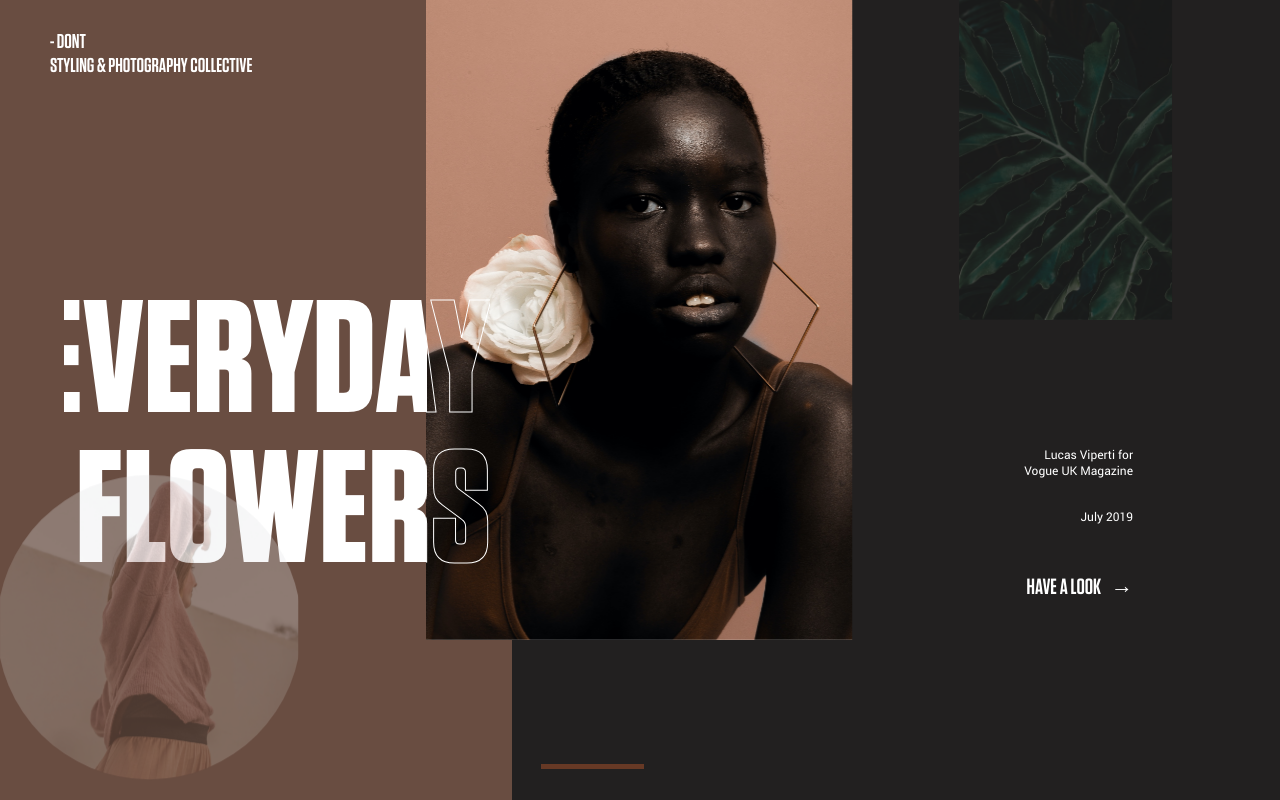
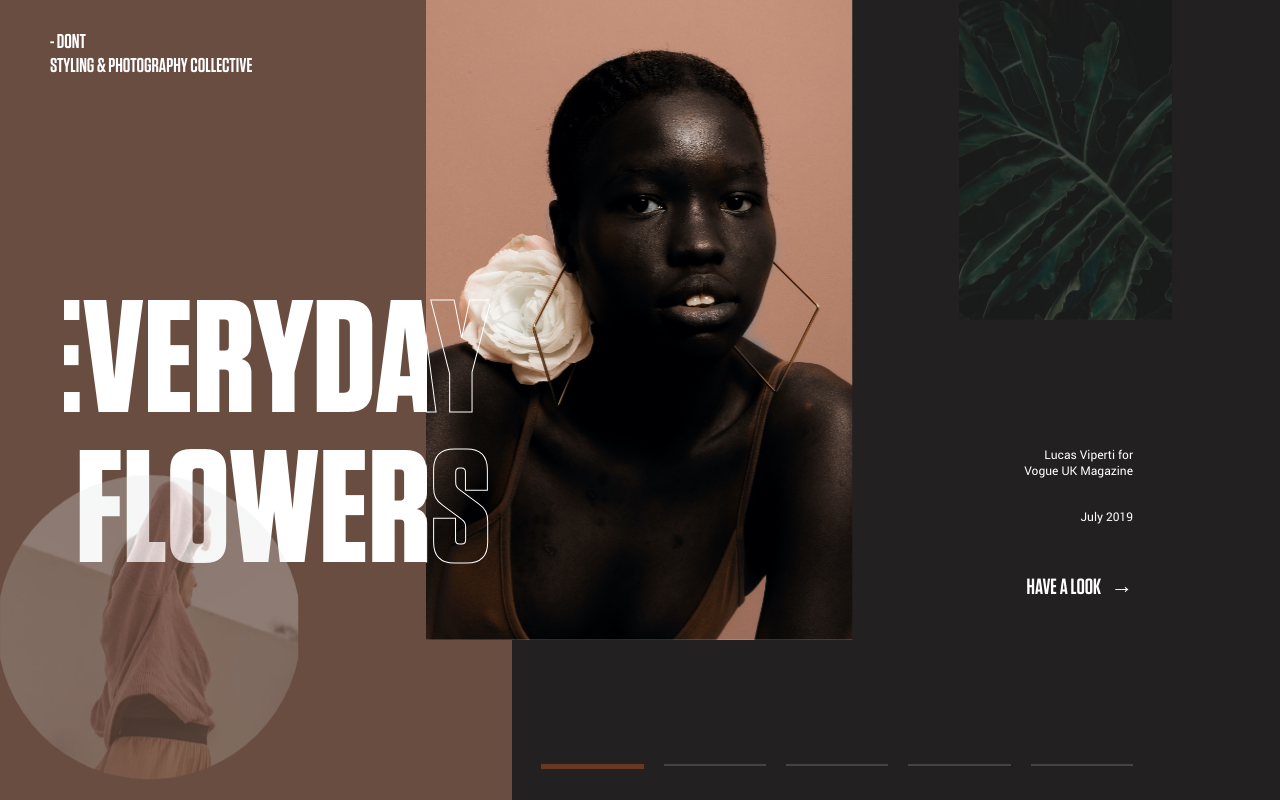
Before and after one commit to monema75/test_a, a React (Create React App) app: page / in a window 1280 px wide. Built offline with nearby package versions, Linux system fonts and the light colour scheme.

Commit message:
Fix: global css param for stepper bg steps

```diff
--- a/src/index.scss
+++ b/src/index.scss
@@ -4,6 +4,7 @@
   --main-bg-color: #222020;
   --main-font-color: #fff;
   --title-font-color: #fff;
+  --step-default-color: #444;
 }
 
 body {
```
